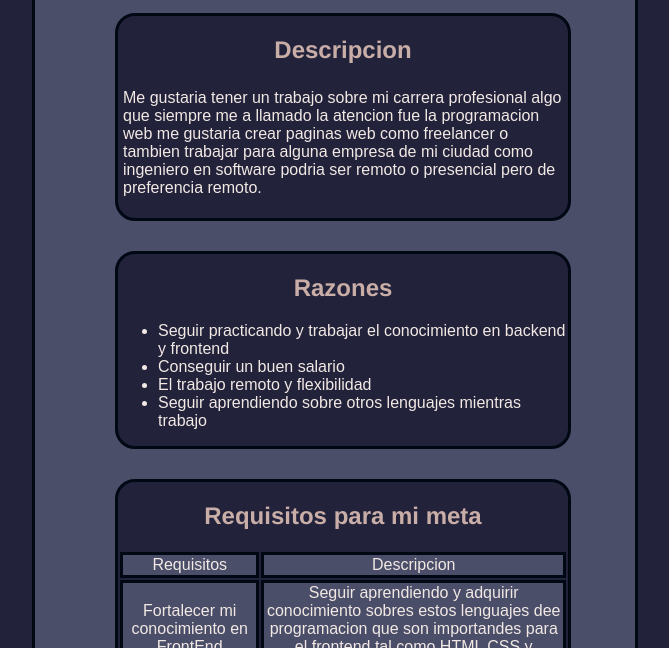
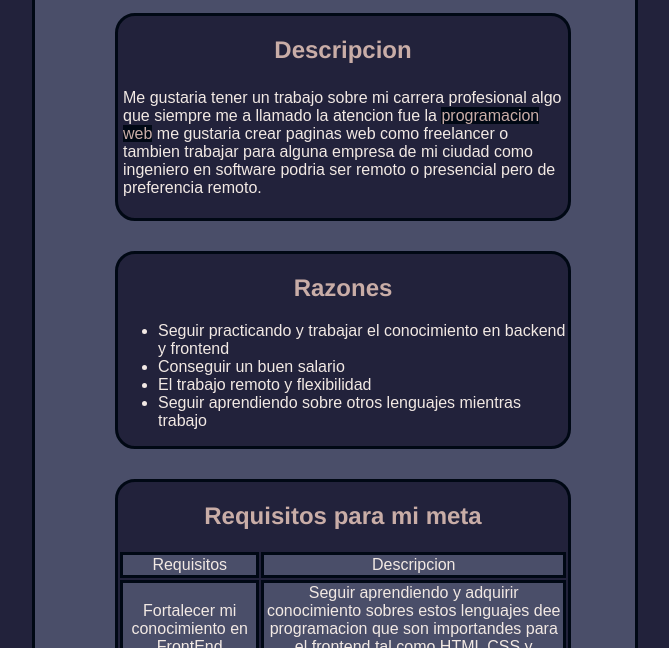
Before and after one commit to tacosdechorizo/Reto, a plain HTML site: page index.html in a window 1280 px wide. Shown: the part 152-800 px from the top of the page, without its empty margins (305-974 px from the left). Drawn offline with Linux system fonts and the light colour scheme.

Commit message:
trabajo terminado

```diff
--- a/estilos/estilos.css
+++ b/estilos/estilos.css
@@ -1,5 +1,9 @@
 body{
     background-color: #22223b;
+}
+span{
+    background-color: #000814;
+    color: #c9ada7;
 }
 #Titulo{
     text-align: center;
--- a/index.html
+++ b/index.html
@@ -12,7 +12,7 @@
     <div class="Cuadro">
     <h2>Descripcion</h2>
     <p>Me gustaria tener un trabajo sobre mi carrera profesional algo que siempre
-        me a llamado la atencion fue la programacion web me gustaria crear paginas web
+        me a llamado la atencion fue la <span>programacion web</span> me gustaria crear paginas web
         como freelancer o tambien trabajar para alguna empresa de mi ciudad como ingeniero en software
         podria ser remoto o presencial pero de preferencia remoto.
     </p>
```
